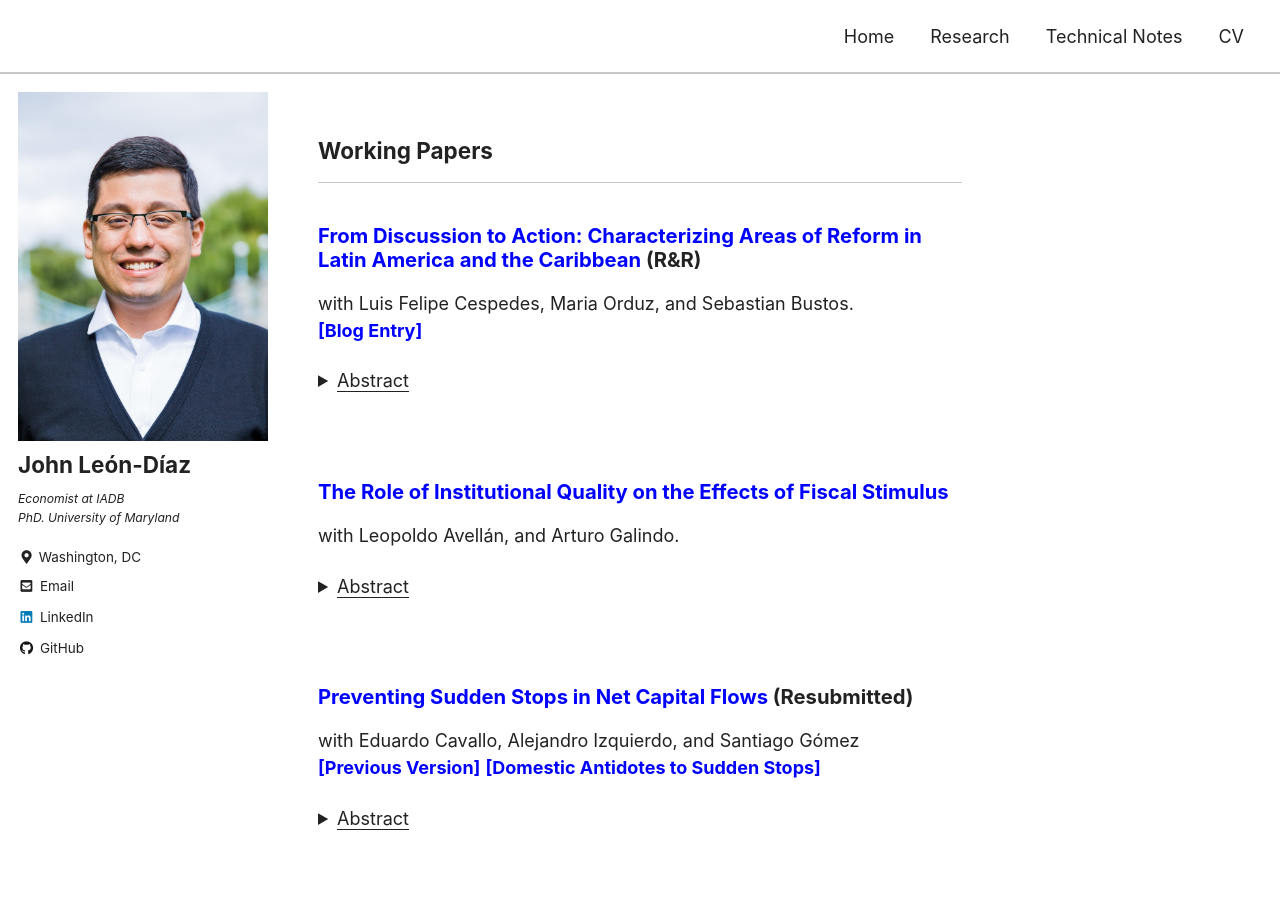
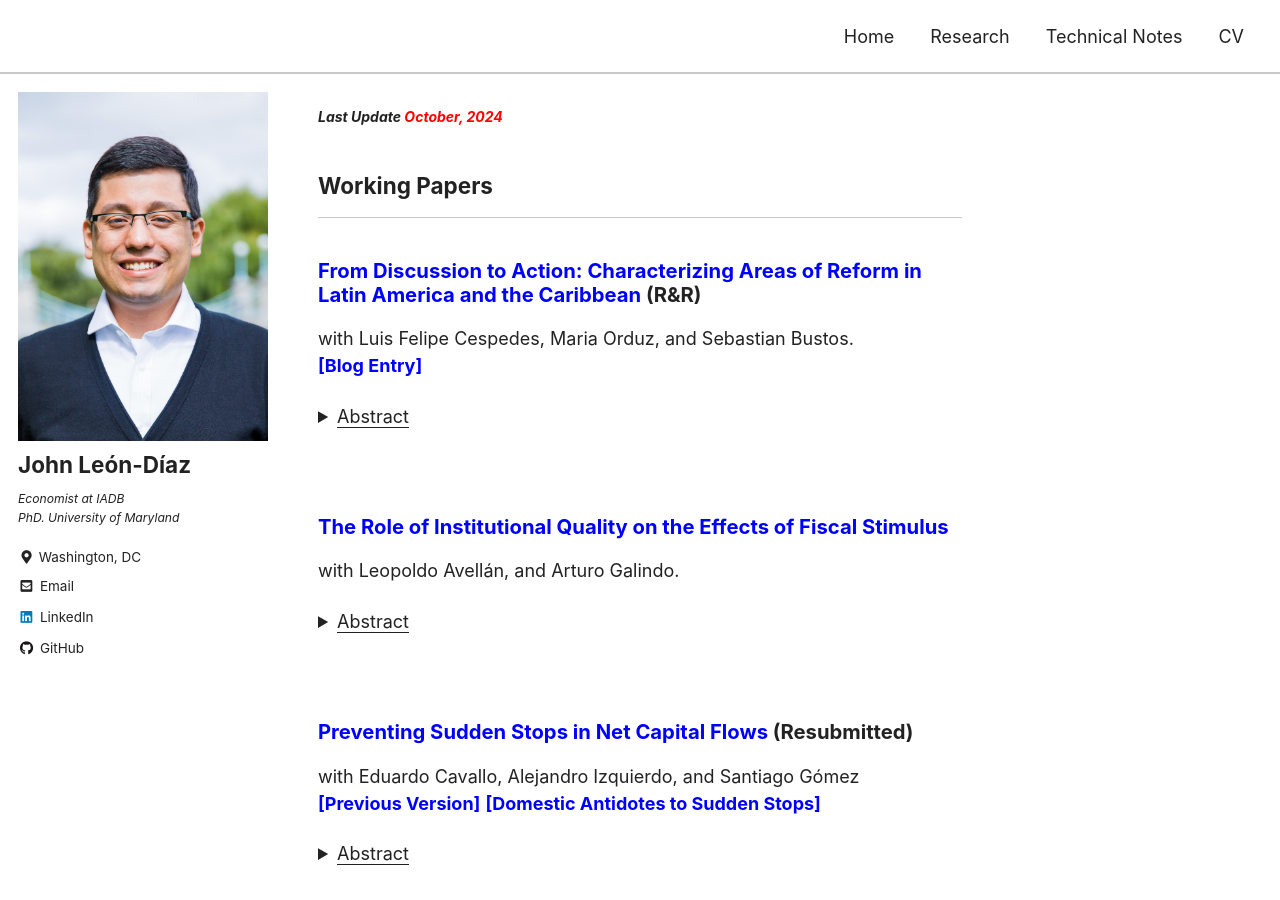
Before and after one commit to jleondia/jleondia.github.io, a Jekyll site: the page built from _pages/research.md, in a window 1280 px wide and 900 px high. Built offline with Jekyll 4.4.1, drawn with Linux system fonts in a browser that asks for light colours; cached includes are drawn as plain includes.

Commit message:
Update research.md

```diff
--- a/_pages/research.md
+++ b/_pages/research.md
@@ -5,6 +5,11 @@ permalink: /research/
 author_profile: true
 comments: false
 ---
+
+<p style="font-size:14px; font-weight:bold; font-style:italic;">
+ Last Update
+  <span style="color: #ff0000">October, 2024 </span>
+</p>
 
 ## Working Papers  <!-- New line here... -->
 ***
```
